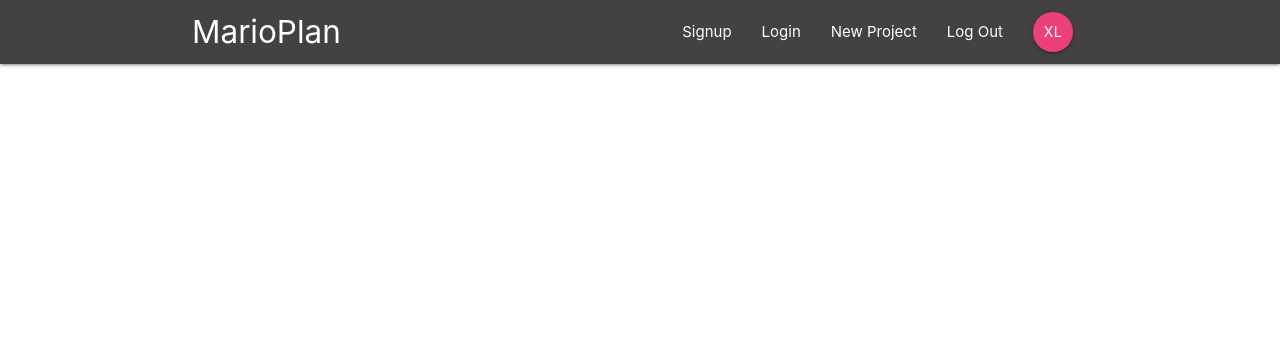
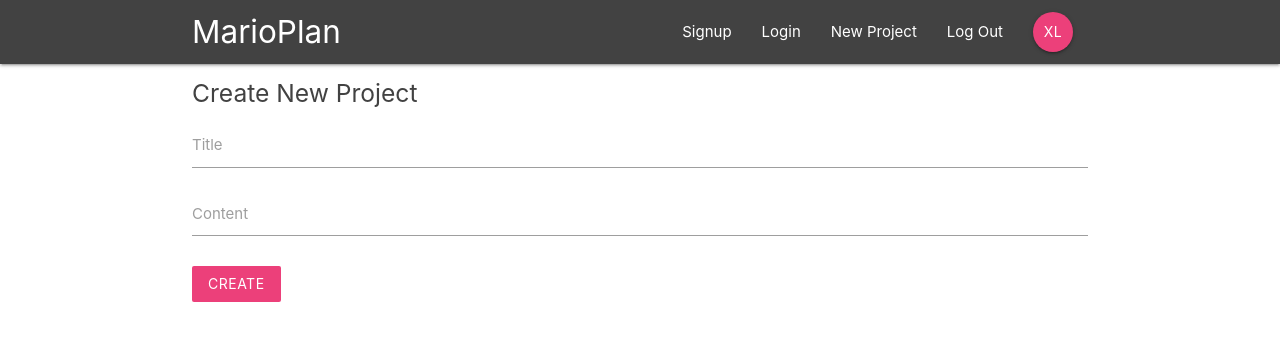
Before and after one commit to LuongDzai/react-redux-firebase-app, a React (Create React App) app: page /create in a window 1280 px wide. Shown: the top 340 px of the page. Built offline with nearby package versions, Linux system fonts and the light colour scheme.

Commit message:
create project

```diff
--- a/src/App.js
+++ b/src/App.js
@@ -5,6 +5,7 @@ import Dashboard from "./components/dashboard/Dashboard";
 import ProjectDetails from "./components/projects/ProjectDetails";
 import SignIn from "./components/auth/SignIn";
 import SignUp from "./components/auth/SignUp";
+import CreateProject from "./components/projects/CreateProject";
 
 function App() {
   return (
@@ -16,6 +17,7 @@ function App() {
           <Route path="/project/:id" component={ProjectDetails} />
           <Route path="/signin" component={SignIn} />
           <Route path="/signup" component={SignUp} />
+          <Route path="/create" component={CreateProject} />
         </Switch>
       </div>
     </BrowserRouter>
--- a/src/components/projects/CreateProject.js
+++ b/src/components/projects/CreateProject.js
@@ -0,0 +1,46 @@
+import React, { Component } from "react";
+
+export class CreateProject extends Component {
+  state = {
+    title: "",
+    content: "",
+  };
+
+  handleChange = (e) => {
+    this.setState({
+      [e.target.id]: e.target.value,
+    });
+  };
+
+  handleSubmit = (e) => {
+    e.preventDefault();
+    console.log(this.state);
+  };
+
+  render() {
+    return (
+      <div className="container">
+        <form onSubmit={this.handleSubmit} className="white">
+          <h5 className="grey-text text-darken-3">Create New Project</h5>
+          <div className="input-field">
+            <label htmlFor="title">Title</label>
+            <input type="text" id="title" onChange={this.handleChange} />
+          </div>
+          <div className="input-field">
+            <label htmlFor="content">Content</label>
+            <textarea
+              id="content"
+              className="materialize-textarea"
+              onChange={this.handleChange}
+            ></textarea>
+          </div>
+          <div className="input-field">
+            <button className="btn pink lighten-1 z-depth-0">Create</button>
+          </div>
+        </form>
+      </div>
+    );
+  }
+}
+
+export default CreateProject;
```
